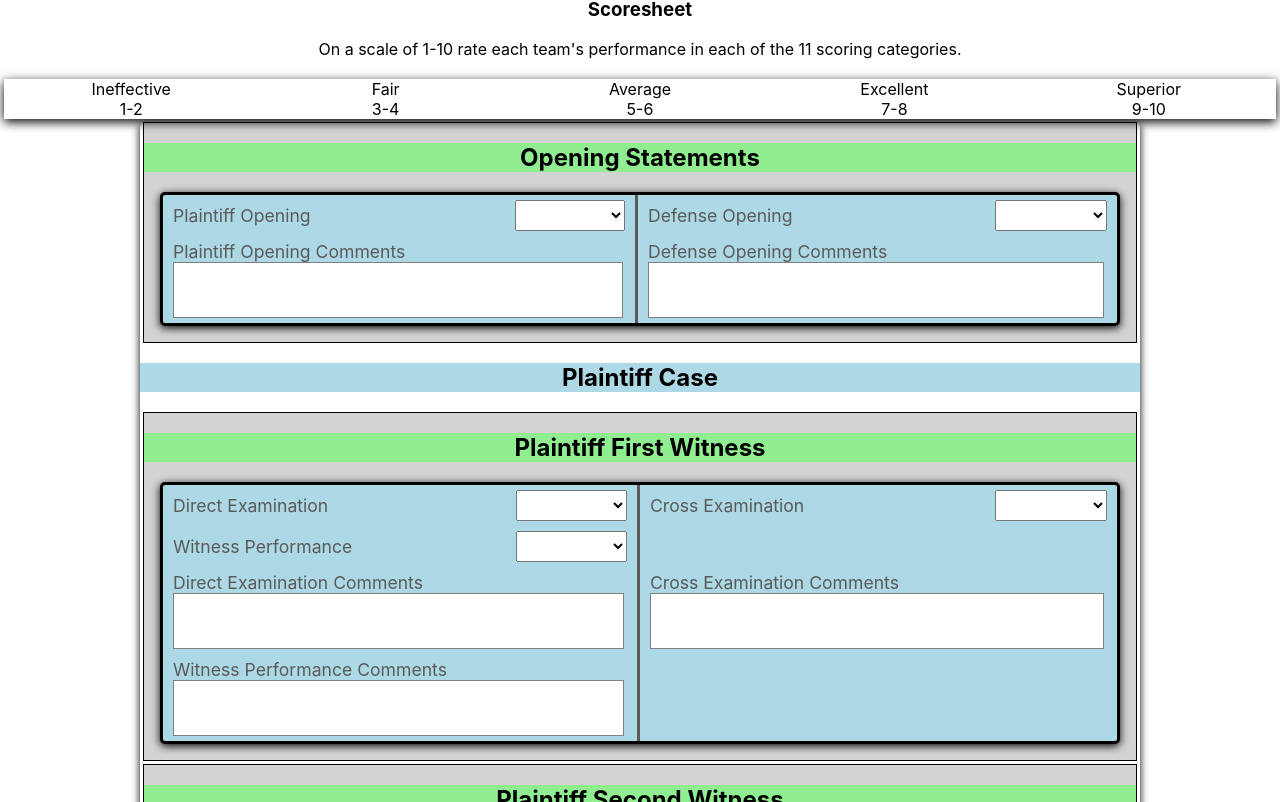
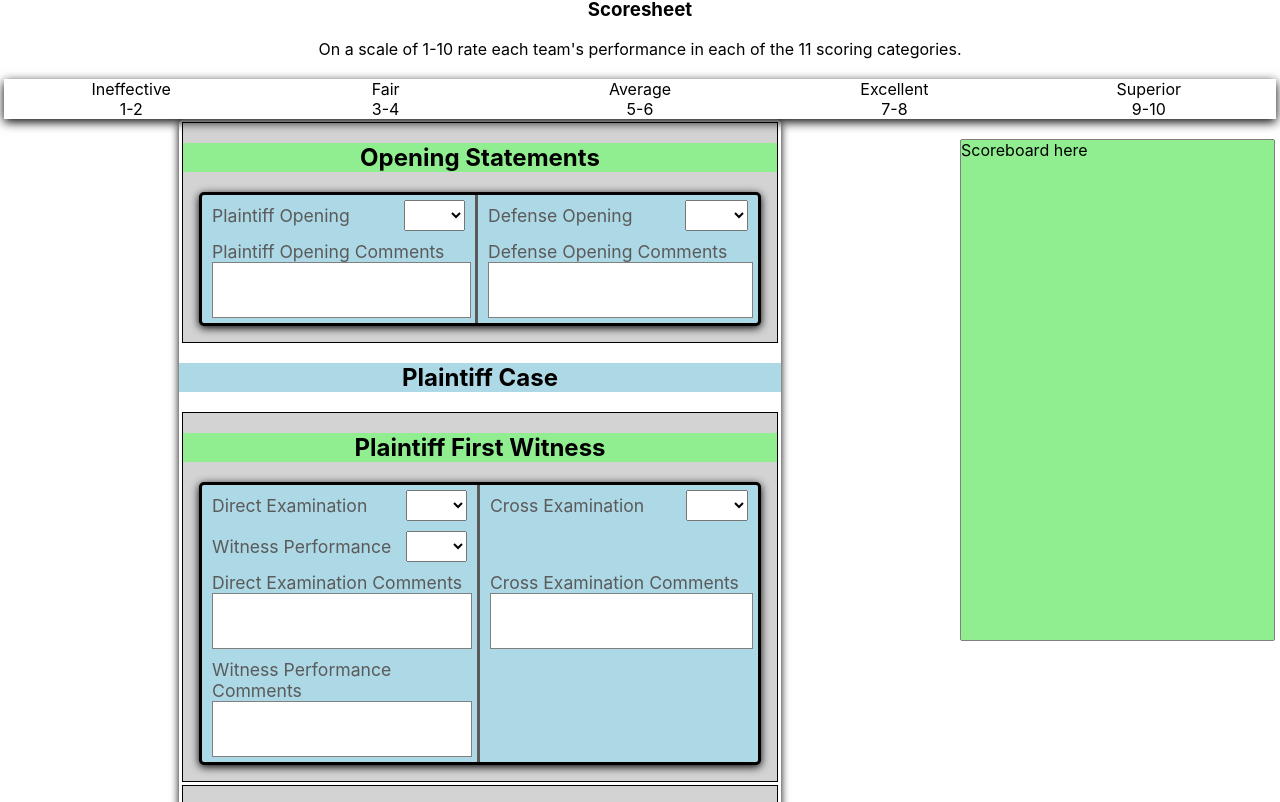
Before and after one commit to gdickison/mock-trial-scoresheet, a React (Create React App) app: page / in a window 1280 px wide. Shown: the part 338-1140 px from the top of the page. Built offline with nearby package versions, Linux system fonts and the light colour scheme.

Commit message:
Put a scoreboard on the side, make the scoreboard and the totals row responsive

```diff
--- a/src/components/Scoresheet.js
+++ b/src/components/Scoresheet.js
@@ -5,7 +5,7 @@
 
 const Scoresheet = (props) => {
     return (
-        <div>
+        <div className="big-container">
             <div className="score-card">
                 <div className="score-sheet-section">
                     <ScoreSectionHeader sectionHeaderText="Opening Statements" />
@@ -115,9 +115,12 @@
                         <Comments party="d" id="deductions" label="Explanation" />
                     </ScoreOpenClose>
                 </div>
-                <div>
+                <div className="totals">
                     <h2>Totals</h2>
                 </div>
+            </div>
+            <div className="score-board">
+                Scoreboard here
             </div>
         </div>
     );
--- a/src/styles/Scoresheet.css
+++ b/src/styles/Scoresheet.css
@@ -1,3 +1,22 @@
+@media only screen and (min-width: 774px) {
+    .big-container {
+        display: grid;
+        grid-template-columns: 75% 25%;
+    }
+}
+
+@media only screen and (max-width: 775px) {
+    .totals {
+        position: -webkit-sticky; /* Safari */
+        position: sticky;
+        bottom: 0;
+    }
+
+    .score-board {
+        display: none;
+    }
+}
+
 .score-card {
     box-shadow: 0 2px 8px rgba(0, 0, 0, 26);
     border-radius: 5px;
@@ -92,3 +111,19 @@
 .select:hover, .text-area:hover {
     border: solid 2px blue;
 }
+
+.totals {
+    background-color: white;
+}
+
+.score-board {
+    background-color: lightgreen;
+    max-height: 500px;
+    margin-top: 20px;
+    margin-right: 5px;
+    border: solid gray 1px;
+    border-radius: 2px;
+    position: -webkit-sticky; /* Safari */
+    position: sticky;
+    top: 50px;
+}
```
